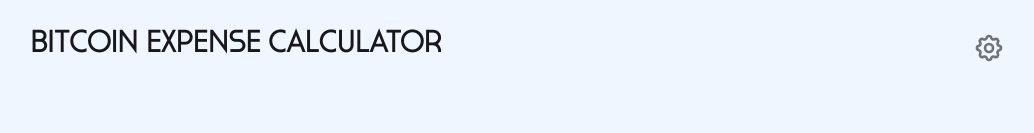
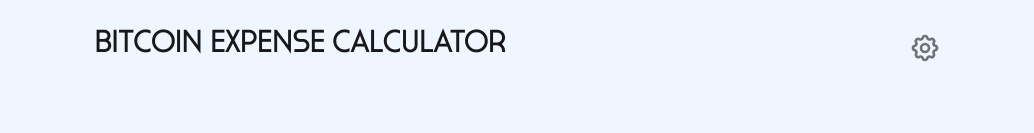
Before and after one commit to pricklywiggles/expensatron, a Next.js app: page / in a window 1280 px wide. Shown: the top 133 px of the page, without its empty margins (122-1156 px from the left). Built offline with nearby package versions, Linux system fonts and the light colour scheme; no server answers; what tiny-validation would draw is missing.

Commit message:
narrow max width by one unit

```diff
--- a/src/components/header.tsx
+++ b/src/components/header.tsx
@@ -7,7 +7,7 @@ const Header = (): JSX.Element => {
 
   return (
     <>
-      <header className="max-w-5xl mx-auto my-6 flex justify-between px-4 sm:px-6 ">
+      <header className="max-w-4xl mx-auto my-6 flex justify-between px-4 sm:px-6 ">
         <div className="font-thin font-bold text-xl sm:text-3xl text-gray-900">
           Bitcoin Expense Calculator
         </div>
--- a/src/pages/index.tsx
+++ b/src/pages/index.tsx
@@ -5,7 +5,7 @@ import * as React from 'react';
 const Home = (): JSX.Element => {
   return (
     <>
-      <div className="max-w-5xl px-2 mx-auto mt-5 sm:mt-8">
+      <div className="max-w-4xl px-2 mx-auto mt-5 sm:mt-8">
         <div className="mx-auto py-3 sm:py-10">
           <ExpenseList />
         </div>
```
